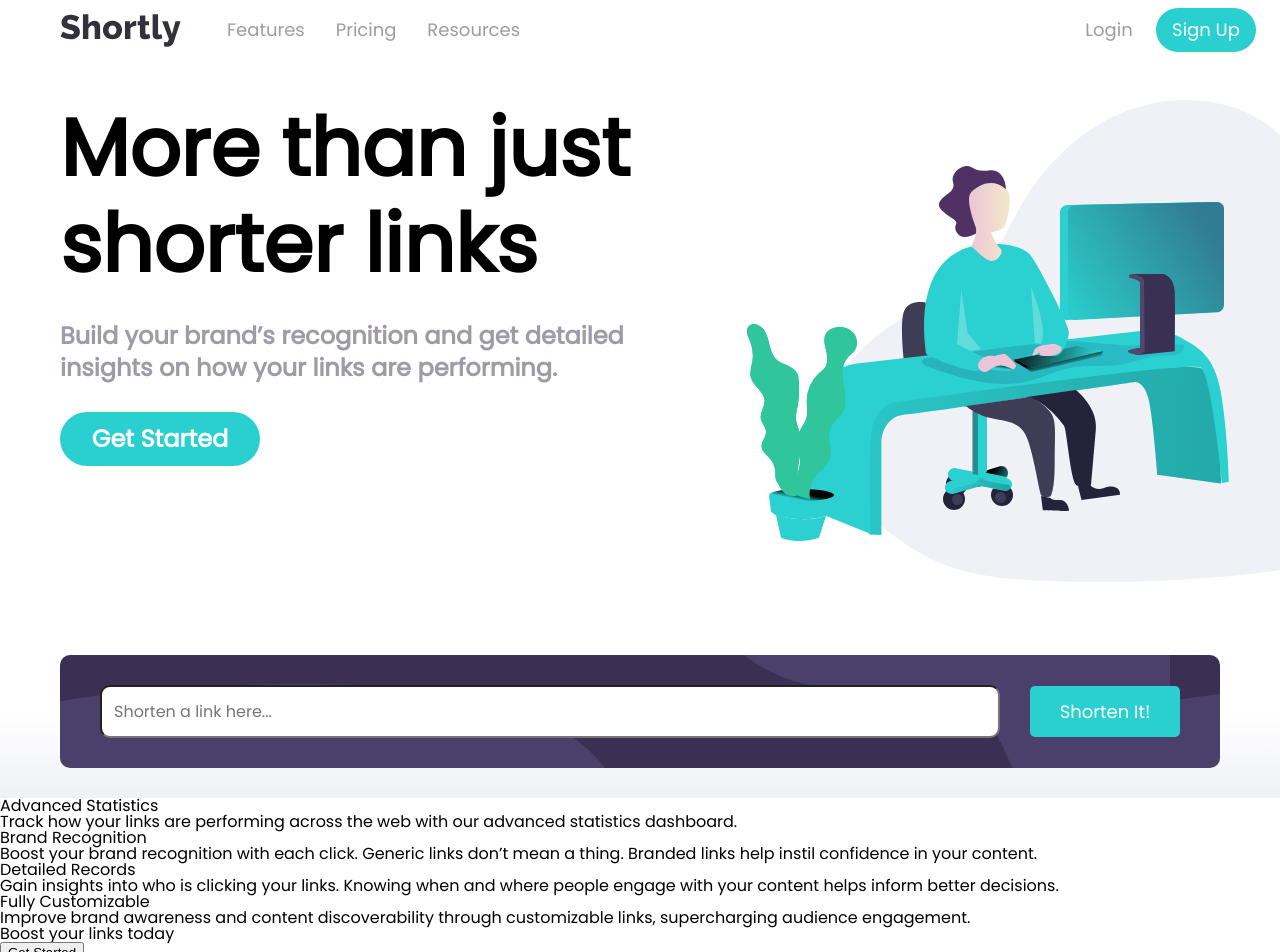
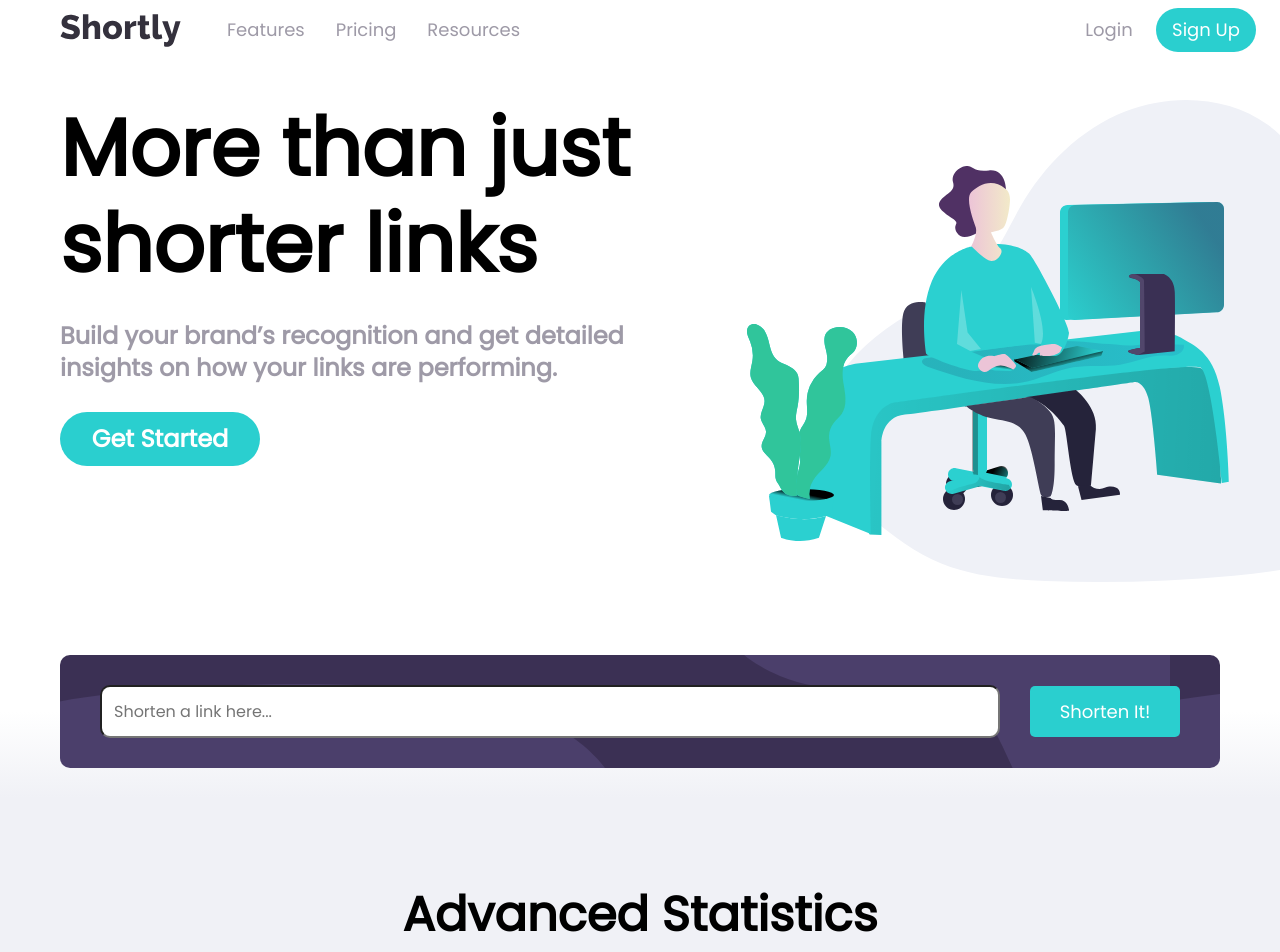
Before and after one commit to hoangviet1993/url-shortener, a React (Create React App) app: page / in a window 1280 px wide. Shown: the top 952 px of the page. Built offline with nearby package versions, Linux system fonts and the light colour scheme.

Commit message:
Add advanced stat section to app file

```diff
--- a/src/App.tsx
+++ b/src/App.tsx
@@ -2,6 +2,8 @@ import { createMuiTheme, MuiThemeProvider } from '@material-ui/core';
 import React from 'react';
 import './App.css';
 import Navbar from './components/Navbar/Navbar';
+import AdvancedStatistics
+from './components/Sections/AdvancedStatistics/AdvancedStatistics';
 import Hero from './components/Sections/Hero/Hero';
 import ShortenDemo from './components/Sections/ShortenDemo/ShortenDemo'
 
@@ -24,37 +26,10 @@ theme.typography.h1 = {
 function App() {
   return (
     <MuiThemeProvider theme={theme}>
-      <Navbar />
-      <Hero />
-      <ShortenDemo />
-      <p>
-        Advanced Statistics
-      </p>
-      <p>
-        Track how your links are performing across the web with our
-        advanced statistics dashboard.
-      </p>
-      <p>
-        Brand Recognition
-      </p>
-      <p>
-        Boost your brand recognition with each click. Generic links don’t
-        mean a thing. Branded links help instil confidence in your content.
-      </p>
-      <p>
-        Detailed Records
-      </p>
-      <p>
-        Gain insights into who is clicking your links. Knowing when and where
-        people engage with your content helps inform better decisions.
-      </p>
-      <p>
-        Fully Customizable
-      </p>
-      <p>
-        Improve brand awareness and content discoverability through customizable
-        links, supercharging audience engagement.
-      </p>
+      <Navbar/>
+      <Hero/>
+      <ShortenDemo/>
+      <AdvancedStatistics/>
       <p>
         Boost your links today
       </p>
```
